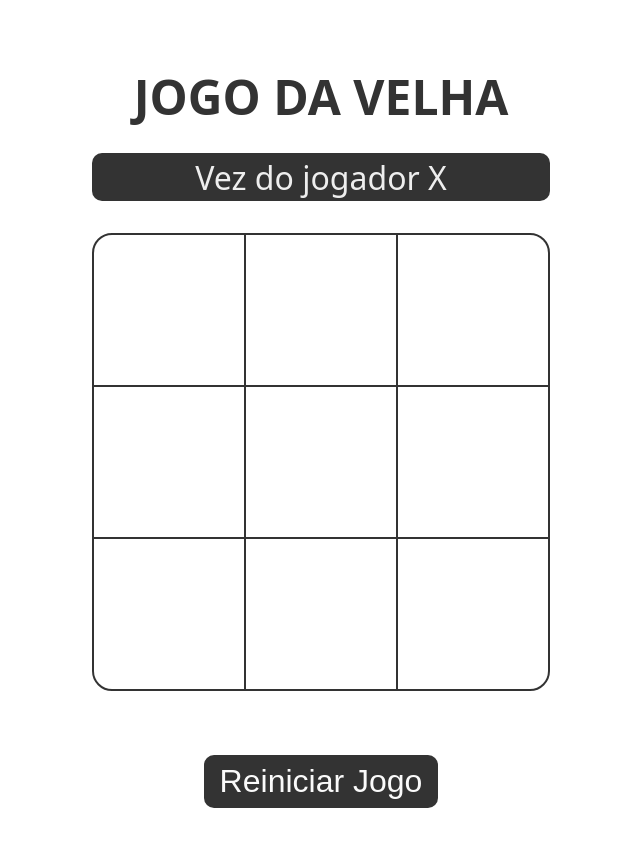
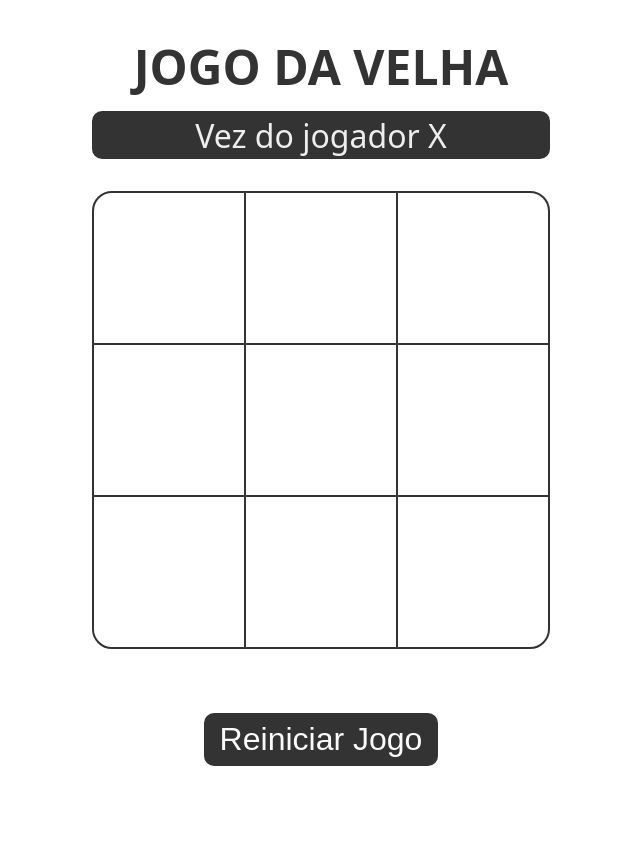
Before and after one commit to nataliafonseca/konviva-html-css-js, a plain HTML site: page desafio-jogo-da-velha/index.html in a window 1280 px wide. Shown: the whole page, without its empty margins (319-959 px from the left). After the commit the page ends 800 px from the top, so only its background shows below. Drawn offline with Linux system fonts and the light colour scheme.

Commit message:
desafio javascript: jogo da velha - alterações no css

```diff
--- a/desafio-jogo-da-velha/style.css
+++ b/desafio-jogo-da-velha/style.css
@@ -12,7 +12,7 @@ body {
   place-content: center;
   font-family: system-ui, -apple-system, BlinkMacSystemFont, "Segoe UI", Roboto,
     Oxygen, Ubuntu, Cantarell, "Open Sans", "Helvetica Neue", sans-serif;
-  padding: 4rem;
+  padding: 1rem;
 }
 
 button {
@@ -24,7 +24,7 @@ button:disabled {
 }
 
 .title {
-  margin-bottom: 1.5rem;
+  margin-bottom: 0.8rem;
   font-weight: bold;
   text-align: center;
   font-size: 3rem;
```
